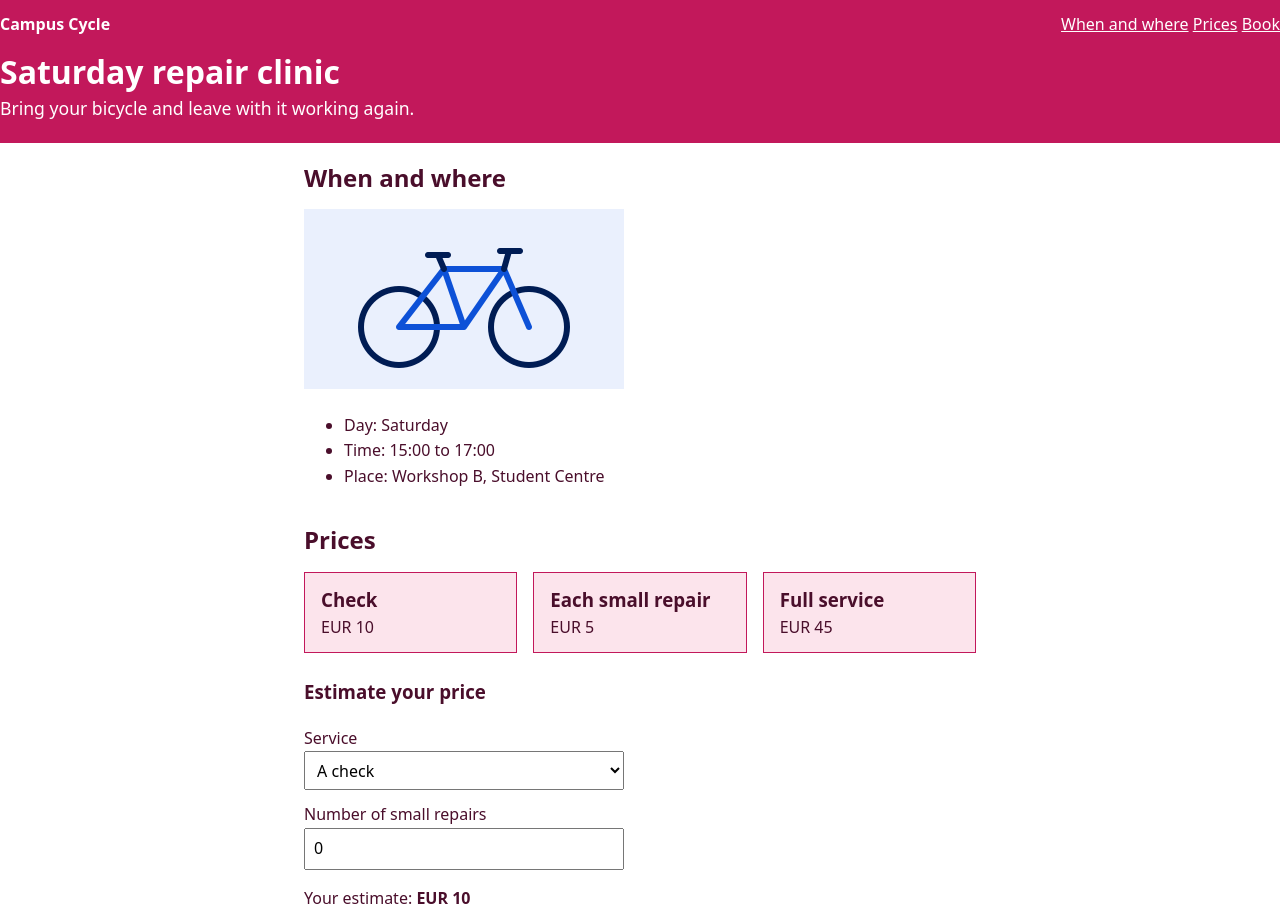
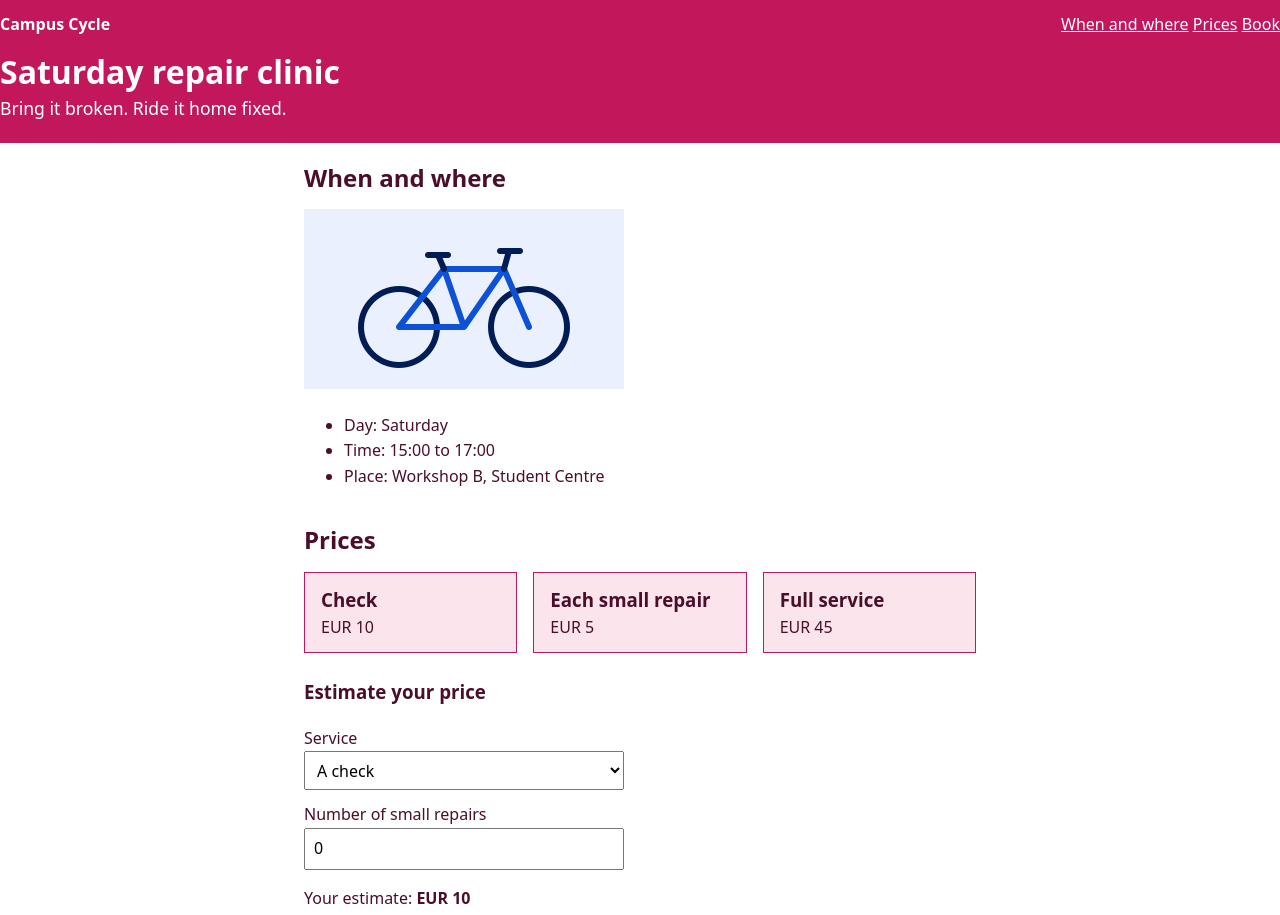
Before and after one commit to Janaderouck/clinic-Jana, a plain HTML site: page index.html in a window 1280 px wide. Shown: the top 915 px of the page. Drawn offline with Linux system fonts and the light colour scheme.

Commit message:
other quote

```diff
--- a/index.html
+++ b/index.html
@@ -18,7 +18,7 @@
       </nav>
     </div>
     <h1>Saturday repair clinic</h1>
-    <p class="promise">Bring your bicycle and leave with it working again.</p>
+    <p class="promise">Bring it broken. Ride it home fixed.</p>
   </header>
 
   <main>
```
